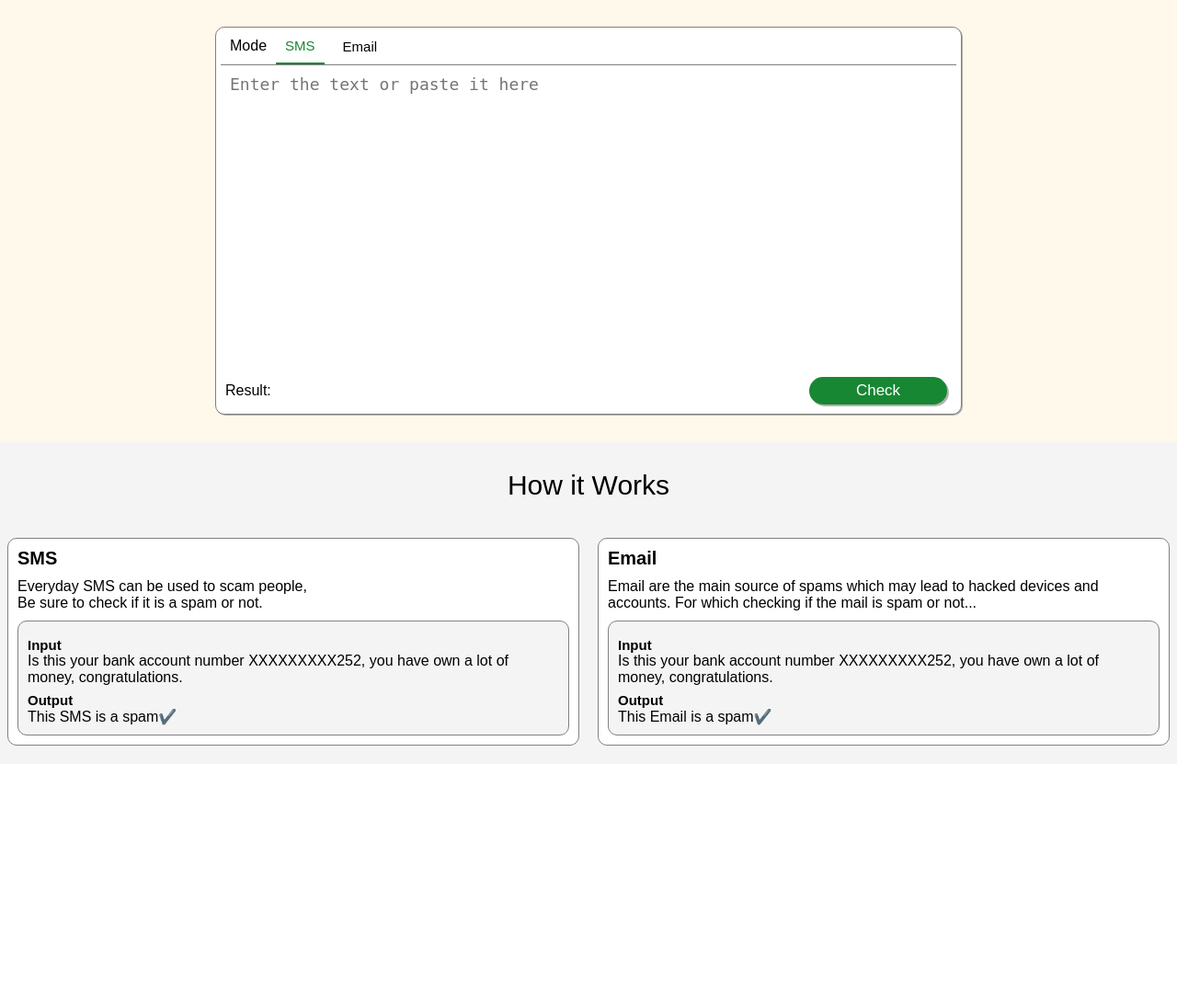
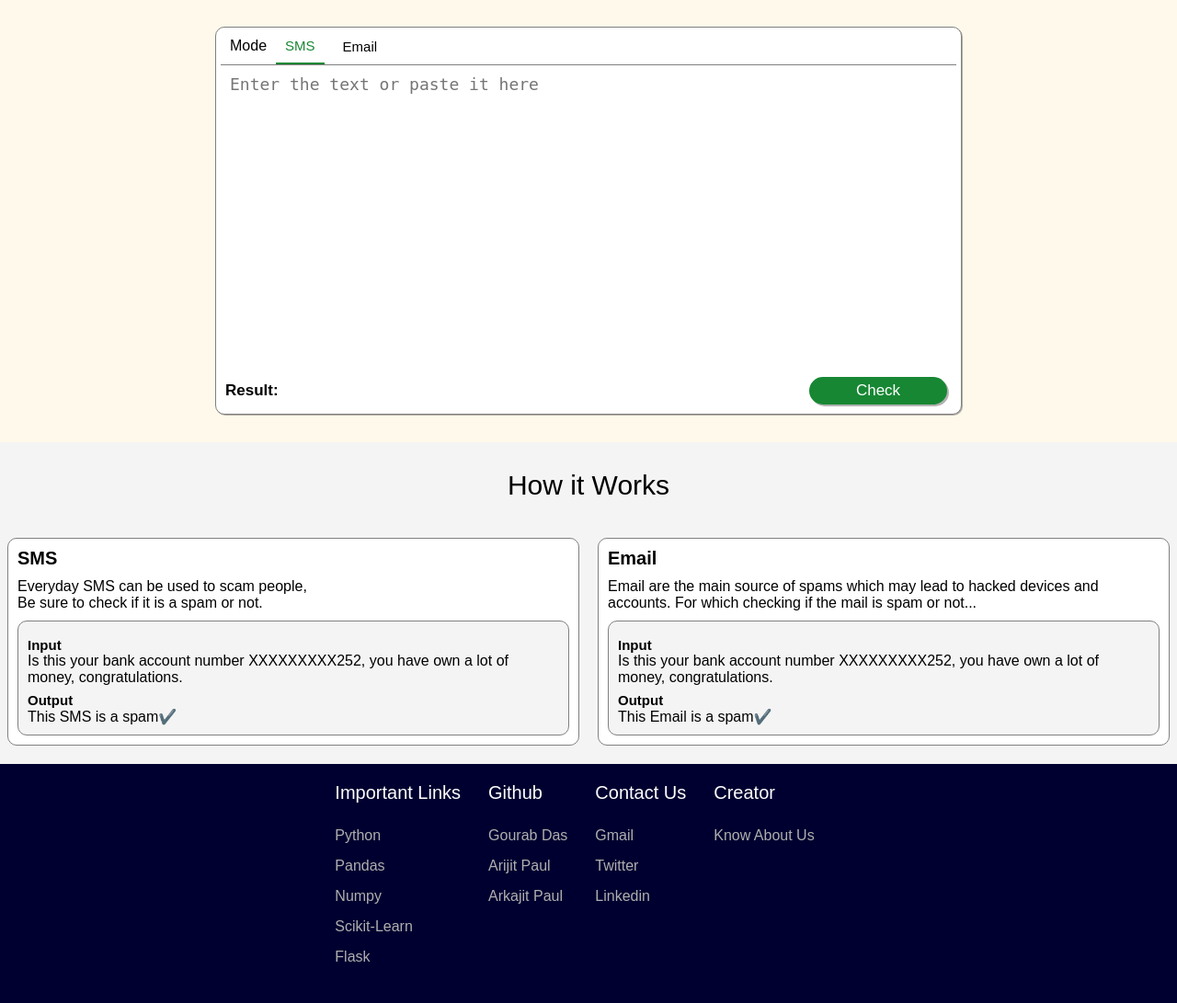
Before and after one commit to Simpl1fy/Spam-Classifier-Project, a Flask app: page / in a window 1280 px wide. Shown: the part 52-1143 px from the top of the page at 92% size. Before the commit the page ends 863 px from the top, so only its background shows below. Run offline with Flask 3, Linux system fonts and the light colour scheme; some libraries are stand-ins or nearby versions.

Commit message:
styled the footer and added some link to the hrefs

```diff
--- a/app.py
+++ b/app.py
@@ -25,7 +25,7 @@ def sms_prediction():
         if (output == 1):
             sms_res = "SMS is a spam✔️"
         else:
-            sms_res = "Email is not a spam❌"
+            sms_res = "SMS is not a spam❌"
         print(sms_res)
         return render_template('index.html', sms_output=sms_res, email_output="")
 
--- a/static/css/footer.css
+++ b/static/css/footer.css
@@ -0,0 +1,39 @@
+.footer {
+    padding: 20px 10px;
+    background-color: rgb(0, 0, 48);
+    color: white;
+}
+
+.footer-row {
+    display: flex;
+    flex-direction: row;
+    justify-content: center;
+    align-items: flex-start;
+}
+
+.column {
+    margin-right: 30px;
+}
+
+.heading {
+    font-size: 20px;
+}
+
+.list {
+    padding-left: 0px;
+    list-style-type: none;
+}
+
+.li-ele {
+    padding-top: 10px;
+    padding-bottom: 5px;
+}
+
+a{
+    text-decoration: none;
+    color: rgb(175, 175, 175);
+}
+
+a:hover {
+    color: white;
+}
--- a/templates/index.html
+++ b/templates/index.html
@@ -5,6 +5,8 @@
   <meta name="viewport" content="width=device-width, initial-scale=1.0">
   <title>Spam Detector</title>
   <link rel="stylesheet" type="text/css" href="{{ url_for('static', filename='css/style.css') }}">
+  <link rel="stylesheet" type="text/css" href="{{ url_for('static', filename='css/footer.css') }}">
+  <link href="https://maxcdn.bootstrapcdn.com/font-awesome/4.2.0/css/font-awesome.min.css" rel="stylesheet">
 </head>
 <body>
 
@@ -24,7 +26,7 @@
           <div class="result-flex">
             <!-- <span style="font-size: 17px; color: rgb(70, 70, 70);">{{sms_output}}</span>
             <span style="font-size: 17px; color: rgb(70, 70, 70);">{{email_output}}</span   -->
-              Result:
+              <div class="res" style="font-size: 17px; font-weight: bold;">Result: </div>
               <div class="sms-res">{{sms_output}}</div>
               <div class="email-res">{{email_output}}</div>
           </div>
@@ -65,6 +67,43 @@
         </div>
       </div>
     </div>
+    <div class="footer">
+      <div class="footer-row">
+        <div class="column">
+          <div class="heading">Important Links</div>
+          <ul class="list">
+            <li class="li-ele"><a href="https://docs.python.org/3/" target="_blank">Python</a></li>
+            <li class="li-ele"><a href="https://pandas.pydata.org/docs/" target="_blank">Pandas</a></li>
+            <li class="li-ele"><a href="https://numpy.org/doc/" target="_blank">Numpy</a></li>
+            <li class="li-ele"><a href="https://scikit-learn.org/stable/user_guide.html" target="_blank">Scikit-Learn</a></li>
+            <li class="li-ele"><a href="https://flask.palletsprojects.com/en/3.0.x/" target="_blank">Flask</a></li>
+          </ul>
+        </div>
+        <div class="column">
+          <div class="heading">Github<i class="fa-brands fa-github"></i></div>
+          <ul class="list">
+            <li class="li-ele"><a href="https://github.com/Simpl1fy" target="_blank">Gourab Das</a></li>
+            <li class="li-ele"><a href="" target="_blank">Arijit Paul</a></li>
+            <li class="li-ele"><a href="https://github.com/Arkajit-paul" target="_blank">Arkajit Paul</a></li>
+          </ul>
+        </div>
+        <div class="column">
+          <div class="heading">Contact Us</div>
+          <ul class="list">
+            <li class="li-ele"><a href="" target="_blank">Gmail<i class="fa-regular fa-envelope"></i></a></li>
+            <li class="li-ele"><a href="" target="_blank">Twitter<i class="fa-brands fa-x-twitter"></i></a></li>
+            <li class="li-ele"><a href="" target="_blank">Linkedin<i class="fa-brands fa-linkedin"></i></a></li>
+          </ul>
+        </div>
+        <div class="column">
+          <div class="heading">Creator</div>
+          <ul class="list">
+            <li class="li-ele"><a href="" target="_blank">Know About Us</a></li>
+          </ul>
+        </div>
+      </div>
+      </div>
+    </div>
     <script src="{{ url_for('static', filename='scripts/script.js') }}"></script>
 </body>
 </html>
```
